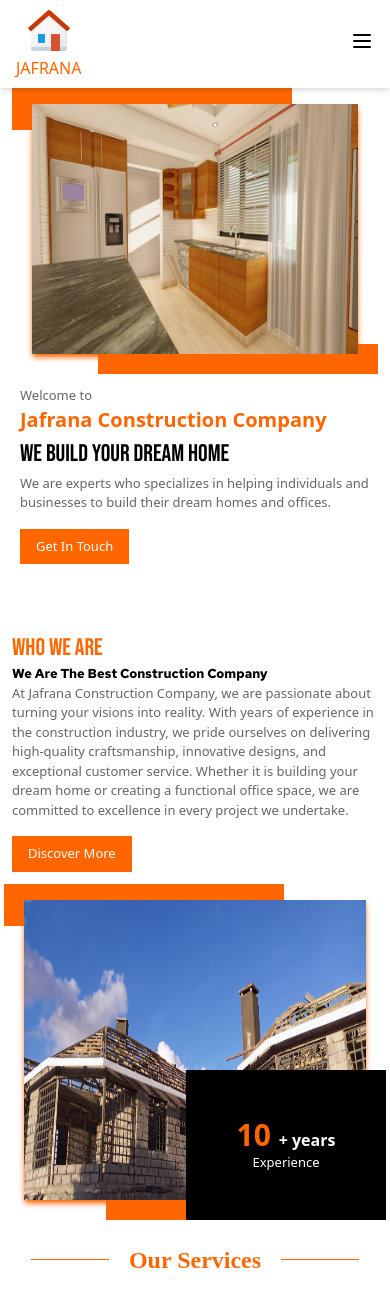
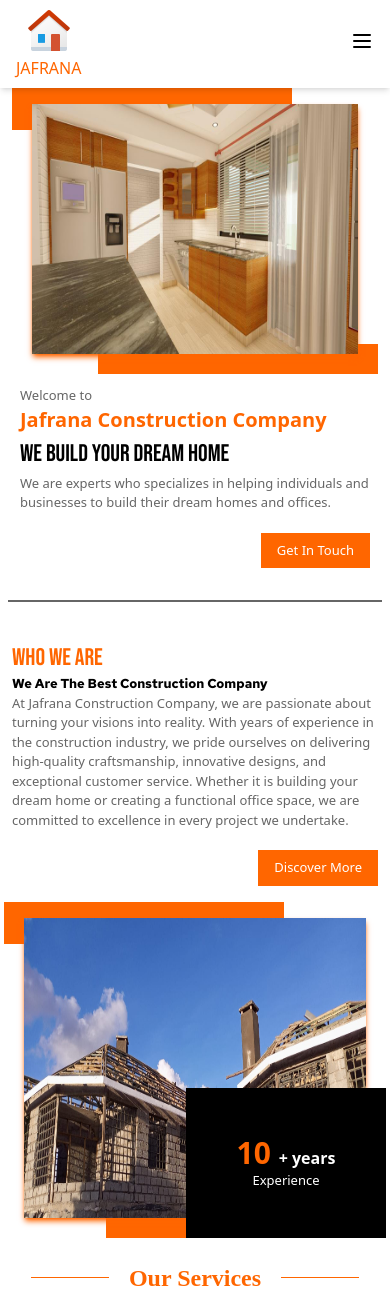
Before and after one commit to matthewkuria/jafrana, a Next.js app: page / in a window 390 px wide. Shown: the top 1300 px of the page. Built offline with nearby package versions, Linux system fonts and the light colour scheme; a web font is replaced by a local one.

Commit message:
Set the get in touch and discover more buttons to align right for small screens

```diff
--- a/app/components/HeroSection.tsx
+++ b/app/components/HeroSection.tsx
@@ -4,7 +4,7 @@ import heroImage from '../../public/hero-image.jpeg'
 import { bebas_neue } from '../fonts/fonts'
 const HeroSection = () => {
     return (
-    <div className=" flex flex-col-reverse md:flex md:flex-row md:justify-between  text-[13px] md:text-[16px] p-3 md:p-8 mt-16">
+    <div className=" flex flex-col-reverse md:flex md:flex-row md:justify-between  text-[13px] md:text-[16px] p-3 md:p-8 mt-16 border-b-2 border-secondary">
             <div className="flex flex-col justify-end   md:p-4 md:max-w-1/2 mt-5">
             <p className="text-secondary">Welcome to</p>
             <h1 className="flex flex-col text-xl md:text-4xl font-bold text-primary">Jafrana Construction Company</h1>
@@ -12,7 +12,7 @@ const HeroSection = () => {
                 <p className="text-secondary ">We are experts who specializes in helping
                     individuals and businesses to build their dream homes and offices.
                 </p>
-                <div className="my-4">
+                <div className="my-5 flex justify-end w-full md:justify-start">
                     <button className="bg-primary text-white px-4 py-2 hover:outline-2 hover:text-primary hover:bg-quaternary hover:outline-solid">
                         Get In Touch
                     </button>
--- a/app/components/WhoWeAre.tsx
+++ b/app/components/WhoWeAre.tsx
@@ -28,7 +28,7 @@ const WhoWeAre = () => {
                     we are committed to excellence in every project we undertake.
                 </p>
 
-                <div className="my-4">
+                <div className="my-5 flex justify-end w-full">
                     <button className="bg-primary text-white px-4 py-2  hover:outline-2 hover:text-primary hover:bg-quaternary hover:outline-solid">
                         Discover More
                     </button>
```
